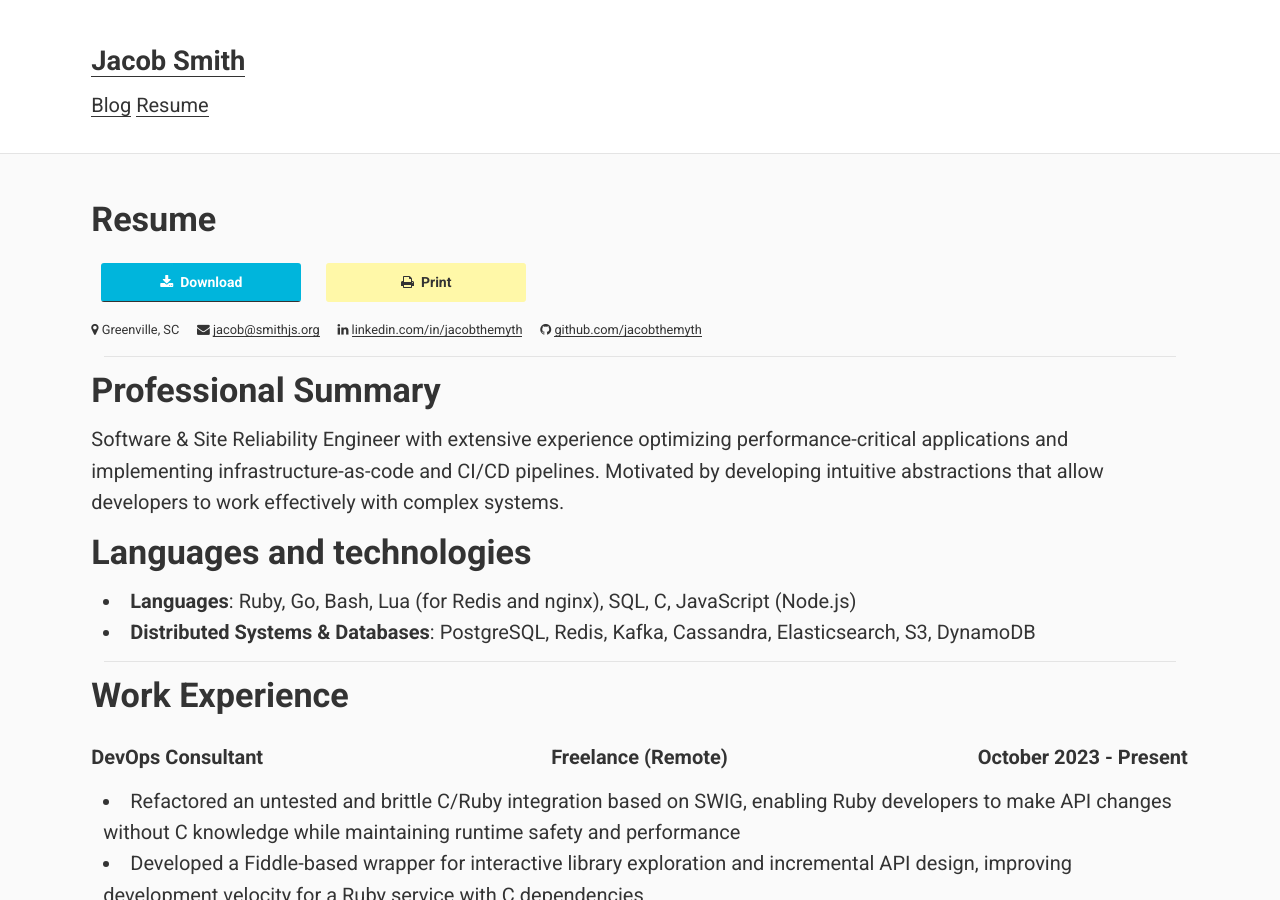
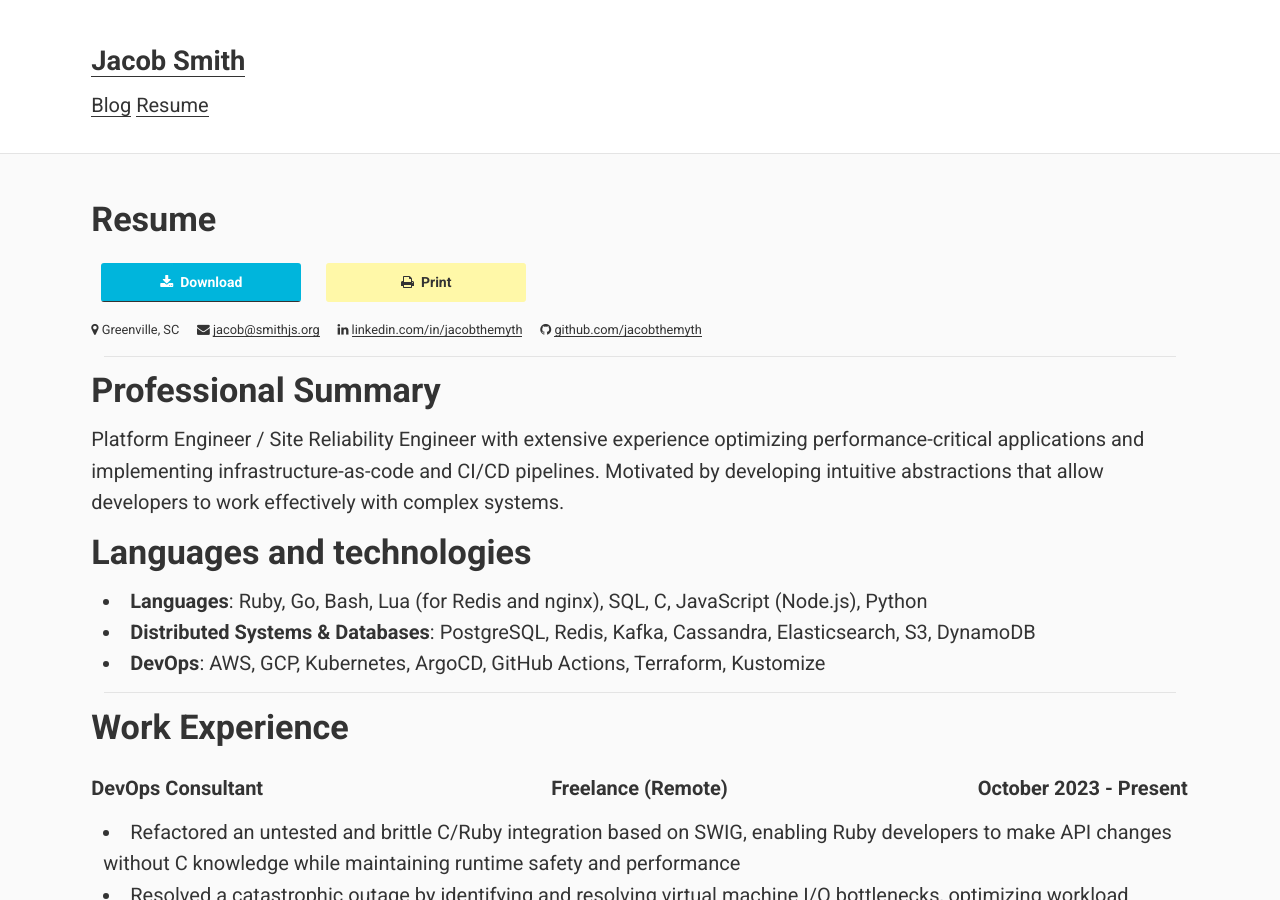
Before and after one commit to jacobthemyth/jacobthemyth.github.io, a Jekyll site: the page built from resume.md, in a window 1280 px wide and 900 px high. Built offline with Jekyll 4.4.1, drawn with Linux system fonts in a browser that asks for light colours; nearby versions of some CDN libraries; library files that are not in the unit come from our copies; our own code applies the rules of GitHub Pages for plain Markdown files; some of the changed text lies outside the part shown.

Commit message:
Update resume

```diff
--- a/resume.md
+++ b/resume.md
@@ -6,12 +6,13 @@ body_class: resume
 
 ## Professional Summary
 
-Software & Site Reliability Engineer with extensive experience optimizing performance-critical applications and implementing infrastructure-as-code and CI/CD pipelines. Motivated by developing intuitive abstractions that allow developers to work effectively with complex systems.
+Platform Engineer / Site Reliability Engineer with extensive experience optimizing performance-critical applications and implementing infrastructure-as-code and CI/CD pipelines. Motivated by developing intuitive abstractions that allow developers to work effectively with complex systems.
 
 ## Languages and technologies
 
-- **Languages**: Ruby, Go, Bash, Lua (for Redis and nginx), SQL, C, JavaScript (Node.js)
+- **Languages**: Ruby, Go, Bash, Lua (for Redis and nginx), SQL, C, JavaScript (Node.js), Python
 - **Distributed Systems & Databases**: PostgreSQL, Redis, Kafka, Cassandra, Elasticsearch, S3, DynamoDB
+- **DevOps**: AWS, GCP, Kubernetes, ArgoCD, GitHub Actions, Terraform, Kustomize
 
 <hr>
 
@@ -25,7 +26,6 @@ Software & Site Reliability Engineer with extensive experience optimizing perfor
 {: .inline-right}
 
 - Refactored an untested and brittle C/Ruby integration based on SWIG, enabling Ruby developers to make API changes without C knowledge while maintaining runtime safety and performance
-- Developed a Fiddle-based wrapper for interactive library exploration and incremental API design, improving development velocity for a Ruby service with C dependencies
 - Resolved a catastrophic outage by identifying and resolving virtual machine I/O bottlenecks, optimizing workload distribution across virtual block devices to account for network latency overhead
 - Authored detailed runbooks and automated workflows to ensure long-term system resiliency
 
```
Also changed, not shown: 1 other file.
